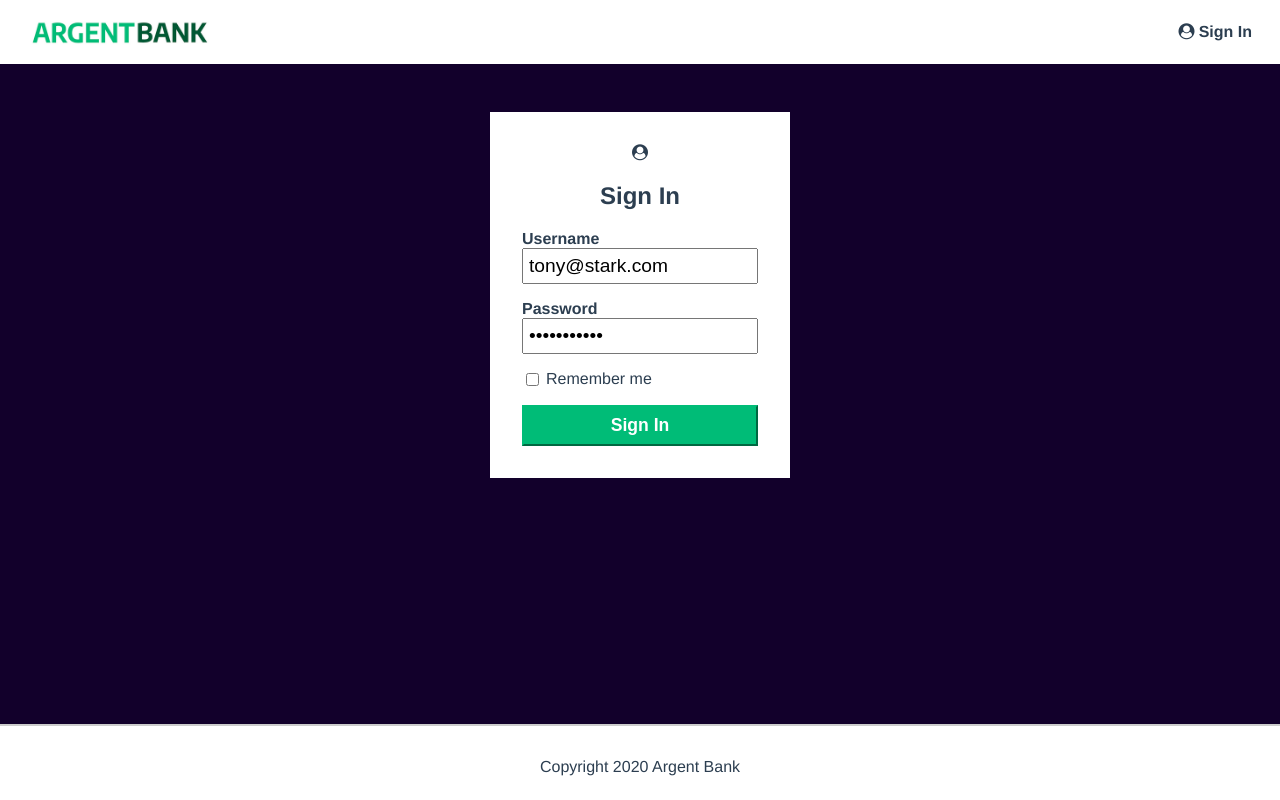
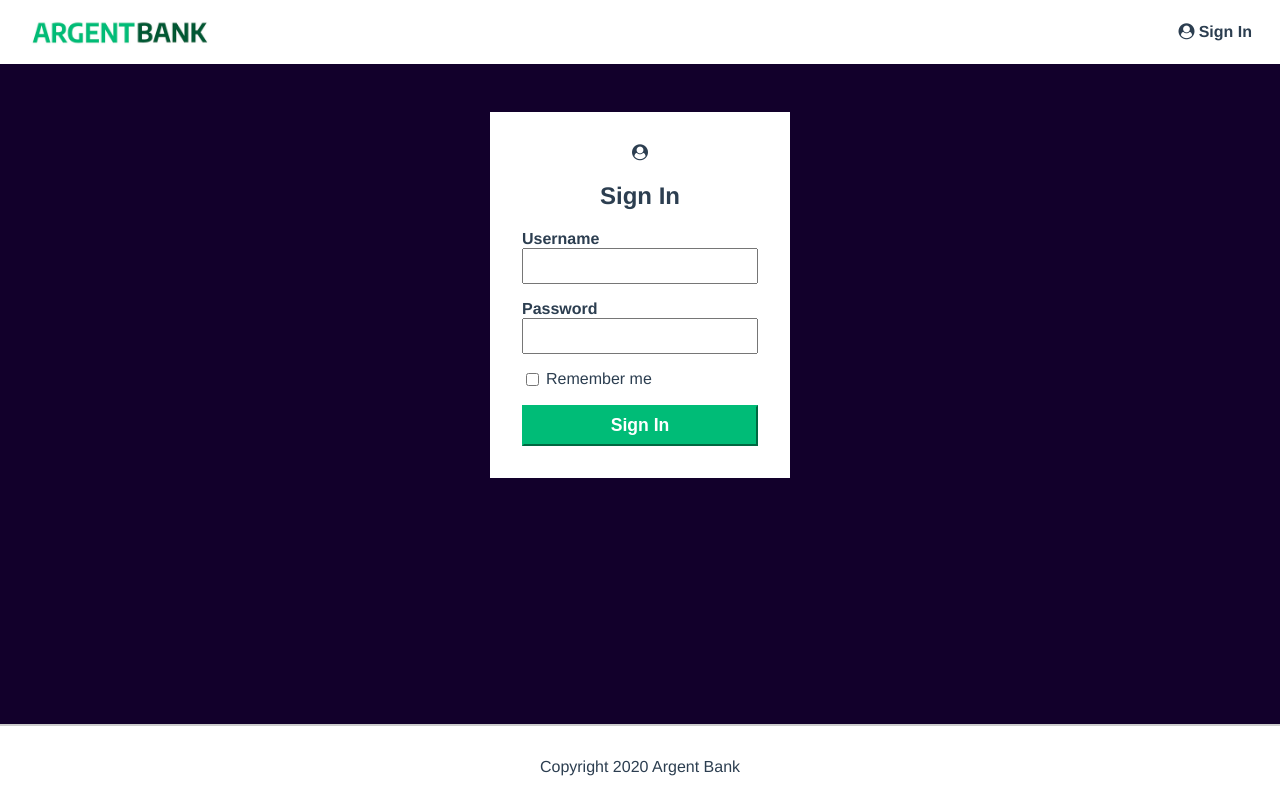
Before and after one commit to KarimB1980/Argent_Bank, a React (Create React App) app in the folder frontend/: page /login in a window 1280 px wide. Built offline with nearby package versions, Linux system fonts and the light colour scheme.

Commit message:
Update swagger.yaml

```diff
--- a/frontend/public/index.html
+++ b/frontend/public/index.html
@@ -25,7 +25,7 @@
       work correctly both with client-side routing and a non-root public URL.
       Learn how to configure a non-root public URL by running `npm run build`.
     -->
-    <title>React App</title>
+    <title>ArgentBank</title>
   </head>
   <body>
     <noscript>You need to enable JavaScript to run this app.</noscript>
--- a/frontend/src/components/SignInContent.js
+++ b/frontend/src/components/SignInContent.js
@@ -6,11 +6,10 @@ import { accountService } from '../_service/AccountService';
 const SignInContent = () => {
   let navigate = useNavigate()
 
-  // Attention ici mise en place de valeur par défaut pour travailler.
-  // NE JAMAIS FAIRE CELA
+  // Mise en place des valeurs par défaut
   const [credentials, setCredentials] = useState({
-    email: 'tony@stark.com',
-    password: 'password123'
+    email: '',
+    password: ''
   })
 
   // Gestion de la modification des champs du formulaire
--- a/frontend/src/pages/Profile.js
+++ b/frontend/src/pages/Profile.js
@@ -6,7 +6,7 @@ import Account from '../components/Account';
 import Footer from '../components/Footer'
 import { useNavigate } from 'react-router-dom'
 
-// Creation of the profil page
+// Creation of the profile page
 const Profile = () => {
   if (localStorage.getItem('token')) {
     return (
```
Also changed, not shown: 1 other file (tests, documents, lock files or other folders).
